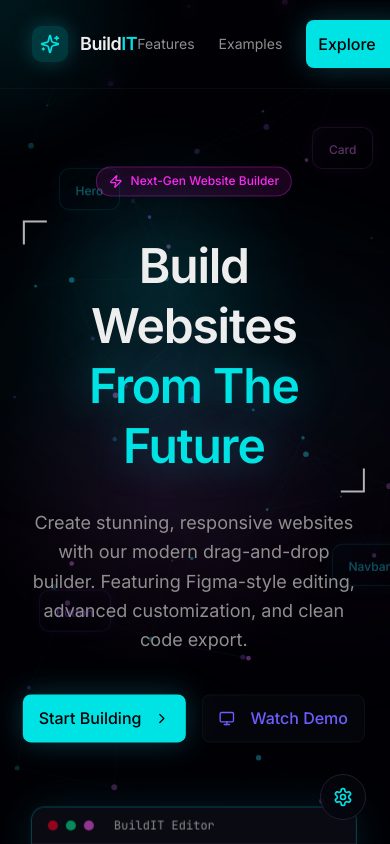
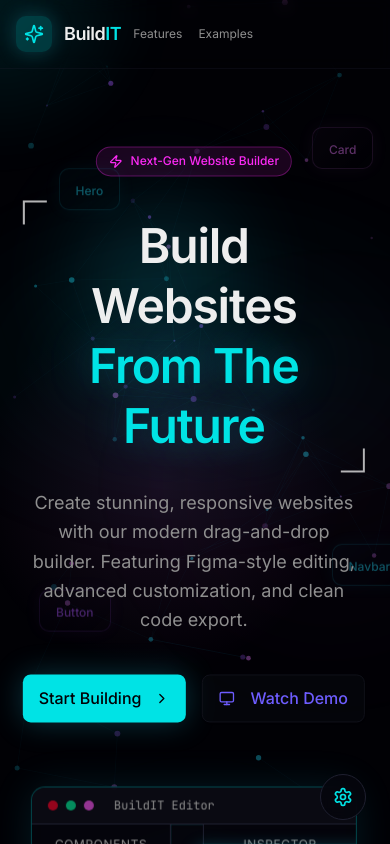
Before and after one commit to kunal-shetty/dragNdrop, a Next.js app: page / in a window 390 px wide. Shown: the top 844 px of the page. Built offline with nearby package versions, Linux system fonts and the light colour scheme.

Commit message:
Minor changes

```diff
--- a/app/layout.tsx
+++ b/app/layout.tsx
@@ -2,6 +2,7 @@ import type React from "react"
 import type { Metadata, Viewport } from "next"
 import { Inter, Manrope, JetBrains_Mono } from "next/font/google"
 import "./globals.css"
+import { Toaster } from "sonner"
 
 const inter = Inter({
   subsets: ["latin"],
@@ -37,7 +38,15 @@ export default function RootLayout({ children }: { children: React.ReactNode })
     <html lang="en" className="dark">
       <body className={`${inter.variable} ${manrope.variable} ${jetbrainsMono.variable} font-sans antialiased`}>
                 <script src="https://checkout.razorpay.com/v1/checkout.js" defer></script>
-
+        <Toaster
+  theme="dark"
+  position="bottom-right"
+  toastOptions={{
+    className:
+      "bg-[#0b0f1a] text-white border border-neon-purple/40 backdrop-blur-md rounded-xl shadow-[0_0_25px_#a855f740]",
+    descriptionClassName: "text-white/70",
+  }}
+/>
         {children}
       </body>
     </html>
--- a/components/landing/landing-page.tsx
+++ b/components/landing/landing-page.tsx
@@ -20,6 +20,7 @@ import {
 import { Button } from "@/components/ui/button"
 import { Slider } from "@/components/ui/slider"
 import AlternatingBuilderCTA from "./ctas"
+import { toast } from "sonner"
 
 // Particle system
 interface Particle {
@@ -307,7 +308,8 @@ export function LandingPage() {
       )}
 
       {/* Navigation */}
-      <nav className="relative z-20 flex items-center justify-between px-8 py-5 border-b border-border/30 backdrop-blur-sm">
+      <nav className="relative z-20 flex items-center justify-between px-4 sm:px-8 py-4 sm:py-5 border-b border-border/30 backdrop-blur-sm">
+        {/* Left side */}
         <div className="flex items-center gap-3">
           <div
             className="w-9 h-9 rounded-lg bg-neon-cyan/20 flex items-center justify-center"
@@ -315,15 +317,40 @@ export function LandingPage() {
           >
             <Sparkles className="w-5 h-5 text-neon-cyan" />
           </div>
-          <span className="text-lg font-semibold tracking-tight text-foreground">
+
+          <span className="text-lg font-semibold tracking-tight text-foreground whitespace-nowrap">
             Build<span className="text-neon-cyan">IT</span>
           </span>
-        </div>
-        <div className="flex items-center gap-6">
-          <Link href="#features" className="text-sm text-muted-foreground hover:text-neon-cyan transition-colors">
+
+          {/* Mobile links inline */}
+          <div className="flex items-center gap-4 sm:hidden">
+            <Link
+              href="#features"
+              className="text-xs text-muted-foreground hover:text-neon-cyan transition-colors"
+            >
               Features
             </Link>
-          <Link href="#examples" className="text-sm text-muted-foreground hover:text-neon-cyan transition-colors">
+            <Link
+              href="#examples"
+              className="text-xs text-muted-foreground hover:text-neon-cyan transition-colors"
+            >
+              Examples
+            </Link>
+          </div>
+        </div>
+
+        {/* Desktop right side */}
+        <div className="hidden sm:flex items-center gap-6">
+          <Link
+            href="#features"
+            className="text-sm text-muted-foreground hover:text-neon-cyan transition-colors"
+          >
+            Features
+          </Link>
+          <Link
+            href="#examples"
+            className="text-sm text-muted-foreground hover:text-neon-cyan transition-colors"
+          >
             Examples
           </Link>
           <Link href="/editor">
@@ -337,6 +364,7 @@ export function LandingPage() {
           </Link>
         </div>
       </nav>
+
 
       {/* Hero Section */}
       <section className="relative z-20 px-8 pt-20 pb-28">
@@ -381,6 +409,11 @@ export function LandingPage() {
             <Button
   size="lg"
   variant="outline"
+  onClick={() =>
+    toast("Coming soon.....", {
+  description: "Stay tuned!",
+})
+  }
   className="border-neon-purple/40 text-neon-purple hover:text-neon-pink px-8 h-12 text-base bg-transparent"
 >
   <Monitor className="w-4 h-4 mr-2" />
@@ -593,6 +626,7 @@ export function LandingPage() {
                 <Sparkles className="w-5 h-5 ml-2" />
               </Button>
             </Link>
+            <Link href="#examples">
               <Button
                 size="lg"
                 variant="outline"
@@ -601,6 +635,7 @@ export function LandingPage() {
                 <Monitor className="w-5 h-5 mr-2" />
                 View Examples
               </Button>
+            </Link>
           </div>
 
           <p className="mt-8 text-sm text-muted-foreground">No credit card required. Free exports included.</p>
```
Lines whose indentation alone changed are shown as unchanged.
